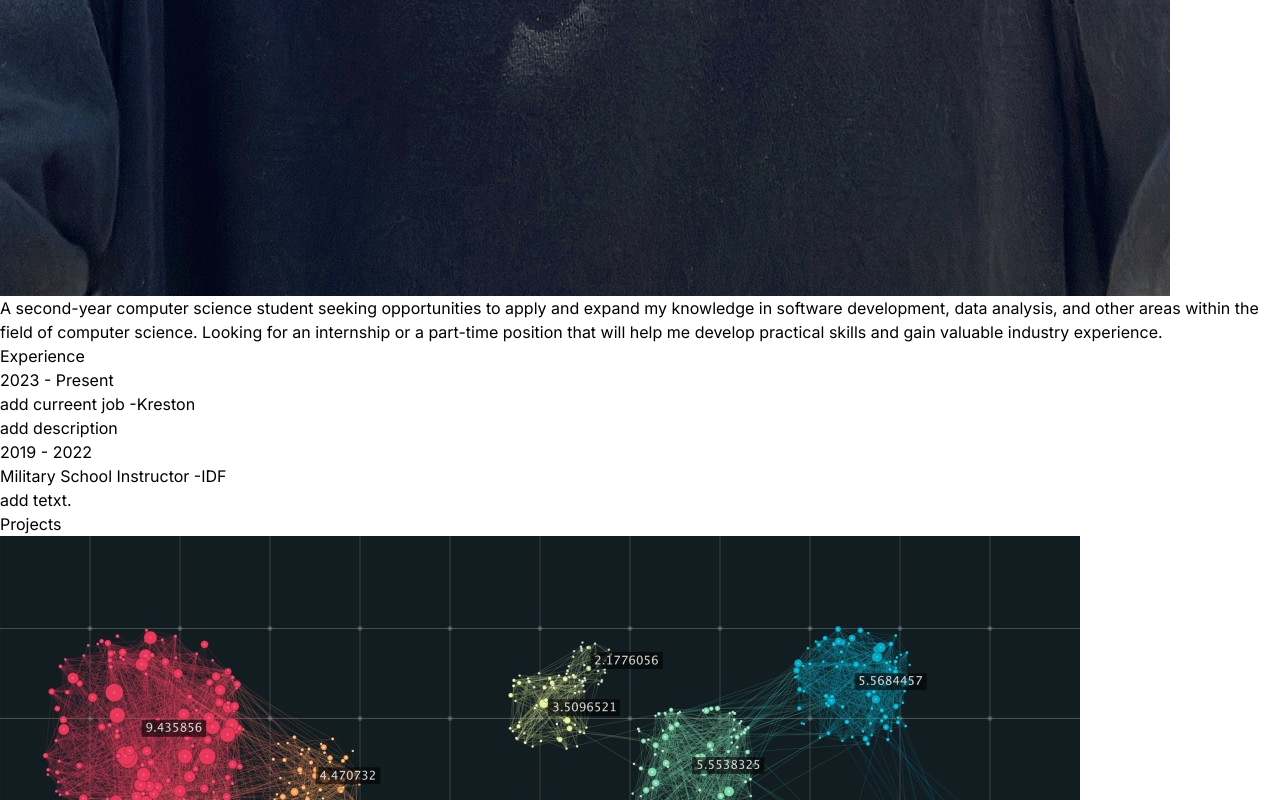
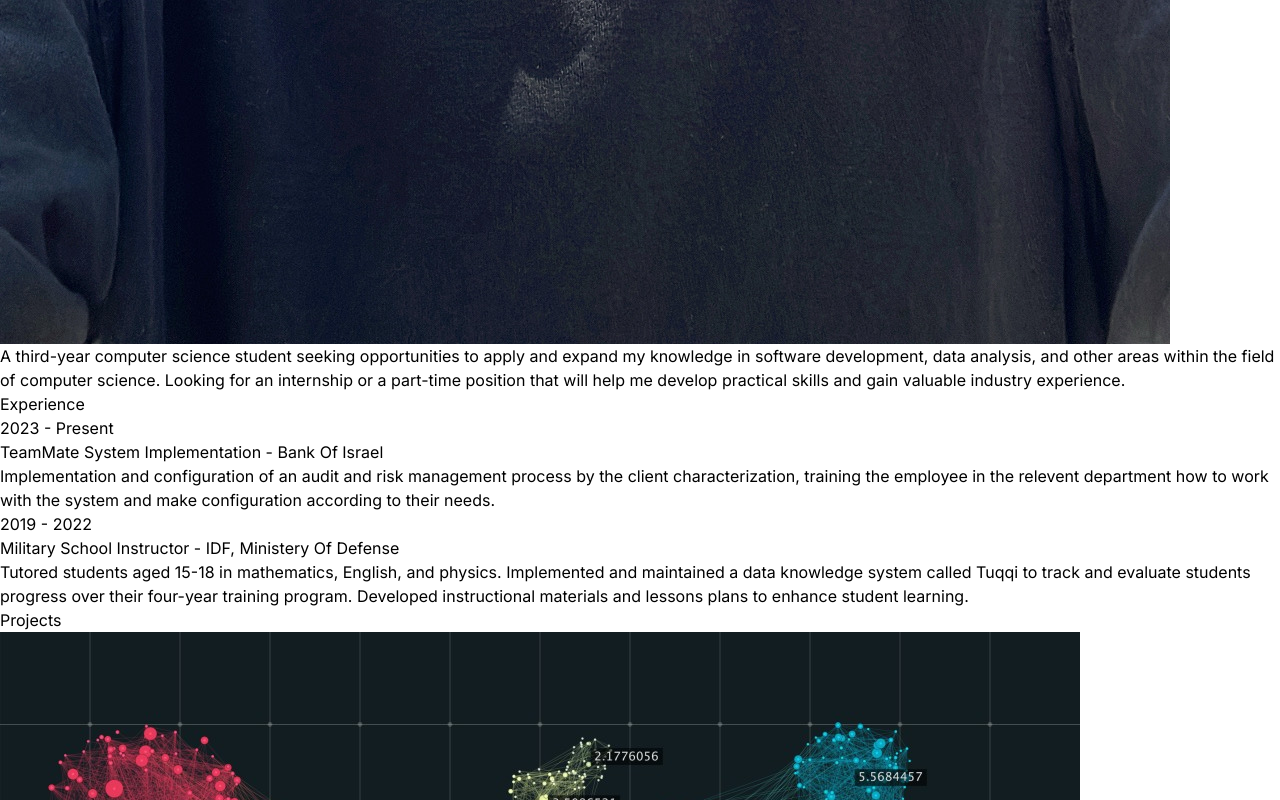
Before and after one commit to AmitO1/Personal-Website, a React (Vite) app: page / in a window 1280 px wide. Shown: the part 2000-2800 px from the top of the page. Built offline with nearby package versions, Linux system fonts and the light colour scheme.

Commit message:
finished updating personal information

```diff
--- a/src/constants/index.js
+++ b/src/constants/index.js
@@ -2,9 +2,9 @@ import project1 from "../assets/projects/project-1.jpg";
 import project2 from "../assets/projects/project-2.jpg";
 
 
-export const HERO_CONTENT = `add a summary about myself , what i want to do and love coding languages technoglogies school time extra bla bla bla`;
+export const HERO_CONTENT = `I am a passionate software engineer currently in my third year at Tel Aviv University. I love writing code and exploring various areas of the tech world. Right now, I'm particularly interested in artificial intelligence and its applications in the modern world. I'm eager to learn how to leverage AI to enhance existing technologies and drive innovation. `;
 
-export const ABOUT_TEXT = `A second-year computer science student seeking
+export const ABOUT_TEXT = `A third-year computer science student seeking
 opportunities to apply and expand my knowledge in software
 development, data analysis, and other areas within the field of
 computer science. Looking for an internship or a part-time
@@ -14,16 +14,22 @@ valuable industry experience.`;
 export const EXPERIENCES = [
   {
     year: "2023 - Present",
-    role: "add curreent job",
-    company: "Kreston",
-    description: `add description`,
+    role: "TeamMate System Implementation",
+    company: " Bank Of Israel",
+    description: `Implementation and configuration of an audit and risk management process by the client characterization, training the employee in the relevent department how to work with the system and make configuration according to their needs.`,
     technologies: [""],
   },
   {
     year: "2019 - 2022",
     role: "Military School Instructor",
-    company: "IDF",
-    description: `add tetxt.`,
+    company: " IDF, Ministery Of Defense",
+    description: `Tutored students aged 15-18 in mathematics, English,
+and physics.
+Implemented and maintained a data knowledge
+system called Tuqqi to track and evaluate students
+progress over their four-year training program.
+Developed instructional materials and lessons plans to
+enhance student learning.`,
     technologies: [""],
   },
 
```
